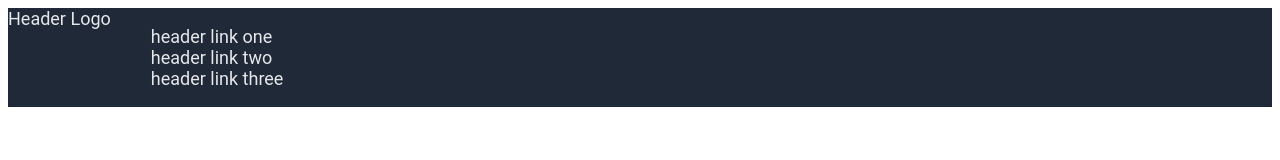
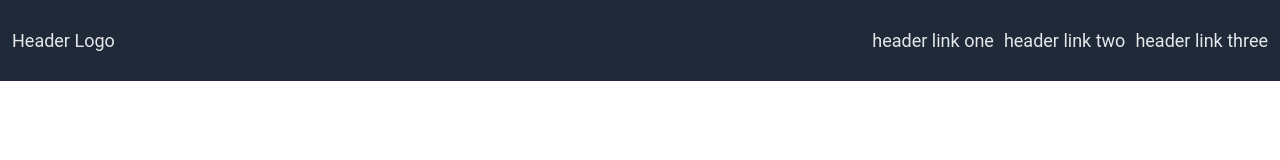
Before and after one commit to jrdanmatthews/landing-page, a plain HTML site: page index.html in a window 1280 px wide. Drawn offline with Linux system fonts and the light colour scheme.

Commit message:
Add class to links to enable flex manipulation, .links made flex and added padding, Add padding to header and justify content space between as items were bunched up

```diff
--- a/index.html
+++ b/index.html
@@ -8,7 +8,7 @@
 </head>
 <body>
     <div class="header">Header Logo
-        <ul>
+        <ul class="links">
             <li><a href="#">header link one</a></li>
             <li><a href="#">header link two</a></li>
             <li><a href="#">header link three</a></li>
--- a/style.css
+++ b/style.css
@@ -1,6 +1,7 @@
 body {
     font-family: Roboto, Oxygen, Ubuntu, Cantarell, 'Open Sans', 'Helvetica Neue', sans-serif;
     display: flex;
+    margin: 0;
 }
 
 ul{
@@ -18,5 +19,12 @@ a {
     font-size: 18px;
     display: flex;
     flex: 1;
+    justify-content: space-between;
+    align-items: center;
+    padding: 12px;
+}
 
+.links{
+    display: flex;
+    gap: 10px;
 }
```
